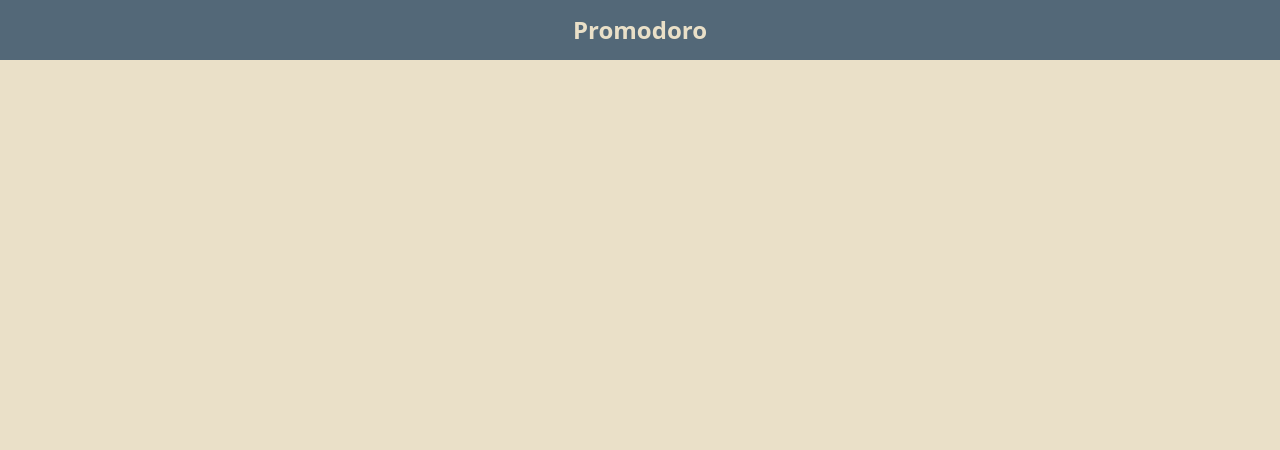
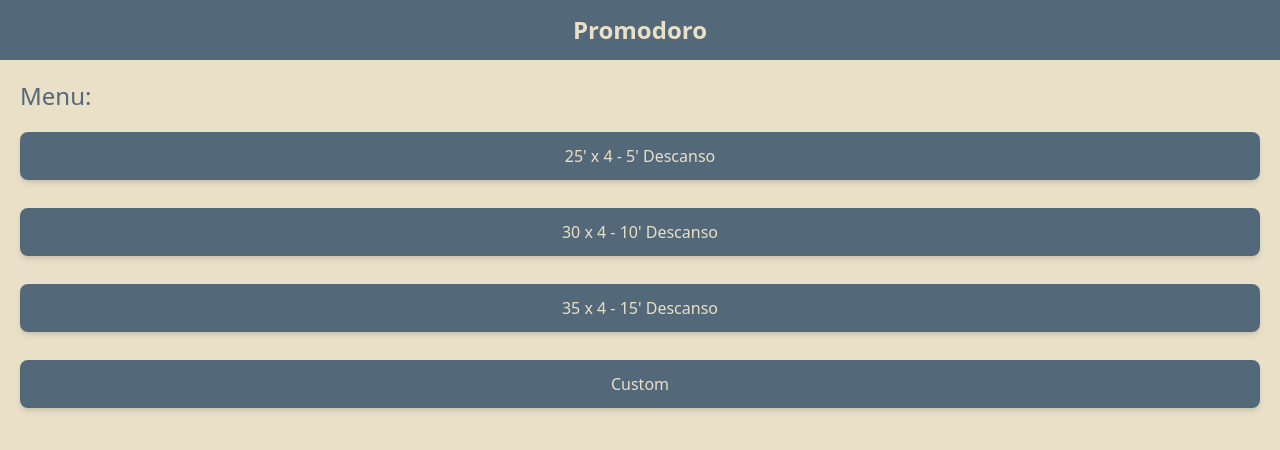
Before and after one commit to Bermelio/Promodoro, a React (Vite) app: page / in a window 1280 px wide. Shown: the top 450 px of the page. Built offline with nearby package versions, Linux system fonts and the light colour scheme.

Commit message:
My new branch

```diff
--- a/package.json
+++ b/package.json
@@ -13,6 +13,7 @@
     "@tailwindcss/vite": "^4.1.3",
     "react": "^19.0.0",
     "react-dom": "^19.0.0",
+    "react-router-dom": "^7.5.0",
     "tailwindcss": "^4.1.3"
   },
   "devDependencies": {
--- a/src/App.tsx
+++ b/src/App.tsx
@@ -2,14 +2,19 @@ import './App.css';
 import Navbar from './components/Navbar/Navbar.tsx';
 import Footer from './components/Footer/Footer.tsx'
 import Menu from './components/Menu/Menu.tsx';
+import { BrowserRouter, Routes, Route } from 'react-router-dom';
 
 function App() {
 
   return (
     <>
-      <Navbar />
-      <Menu />
-      <Footer />
+      <BrowserRouter>
+        <Navbar />
+          <Routes>
+            <Route path="/" element={<Menu />} />
+          </Routes>
+        <Footer />
+      </BrowserRouter>
     </>
   )
 }
--- a/src/components/Menu/Menu.tsx
+++ b/src/components/Menu/Menu.tsx
@@ -3,6 +3,23 @@ function Menu() {
 
     return(
         <>
+            <section className=" text-[#536878] text-2xl text-left">
+                <h2 className="pl-5 pt-5">Menu:</h2>
+                <div className="flex flex-col text-center text-base p-3 gap-3">
+                    <button className="m-2 p-3 bg-[#536878] rounded-lg shadow-md hover:bg-[#5d7e94] text-[#EAE0C8] transition">
+                        25' x 4 - 5' Descanso
+                    </button>
+                    <button className="m-2 p-3 bg-[#536878] rounded-lg shadow-md hover:bg-[#5d7e94] text-[#EAE0C8] transition">
+                        30 x 4 - 10' Descanso
+                    </button>
+                    <button className="m-2 p-3 bg-[#536878] rounded-lg shadow-md hover:bg-[#5d7e94] text-[#EAE0C8] transition">
+                        35 x 4 - 15' Descanso
+                    </button>
+                    <button className="m-2 p-3 bg-[#536878] rounded-lg shadow-md hover:bg-[#4C6D82] text-[#EAE0C8] transition">
+                        Custom
+                    </button>
+                </div>
+            </section>
         </>
     )
 }
--- a/src/components/Navbar/Navbar.tsx
+++ b/src/components/Navbar/Navbar.tsx
@@ -3,7 +3,7 @@ function Navbar(){
 
     return (
     <>
-        <nav>
+        <nav className="">
             <h1 className="bg-[#536878] justify-center flex p-3.5 font-bold text-2xl">Promodoro</h1>
         </nav>
     </>
```
Also changed, not shown: 1 other file (tests, documents, lock files or other folders).
